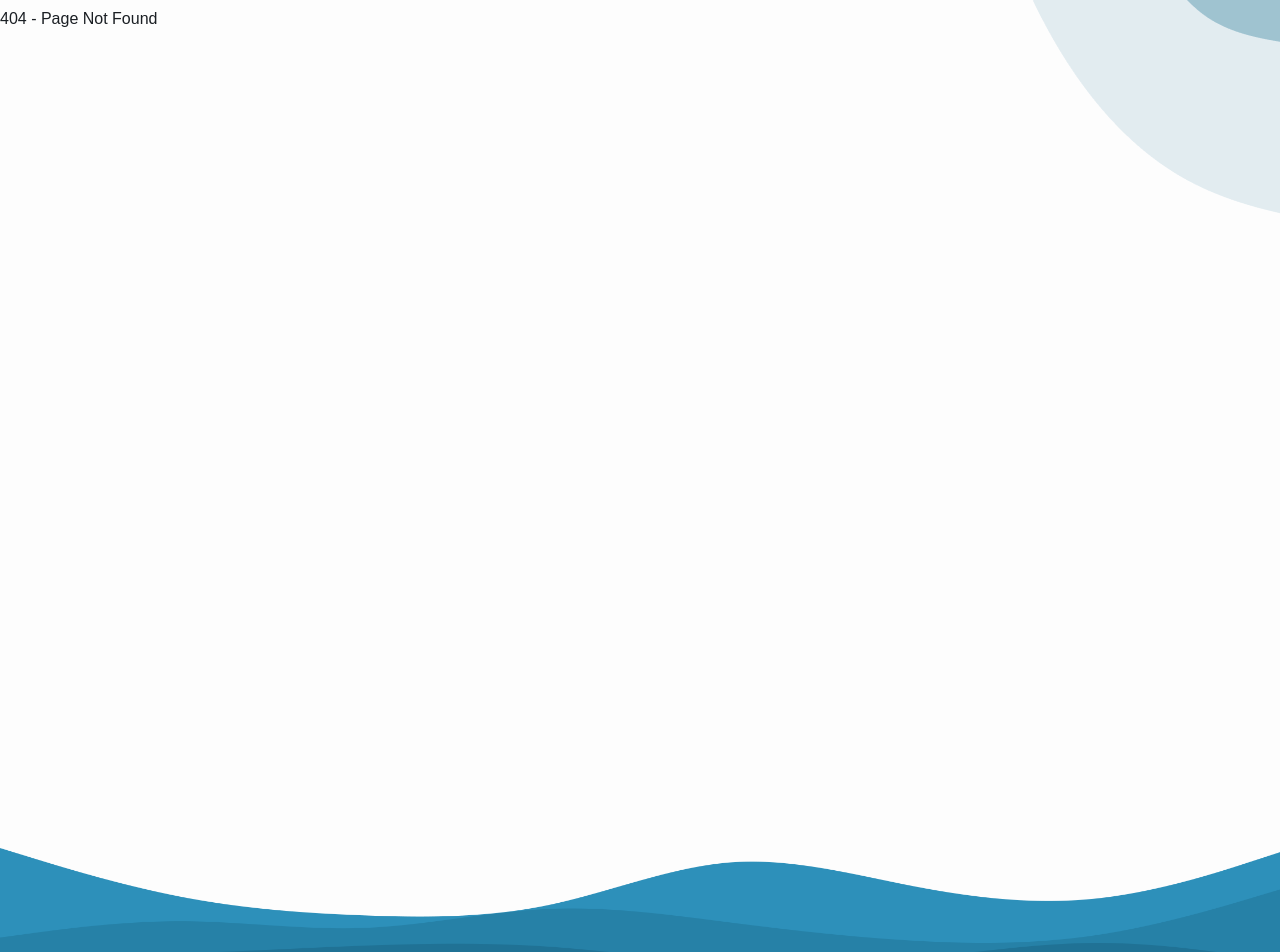
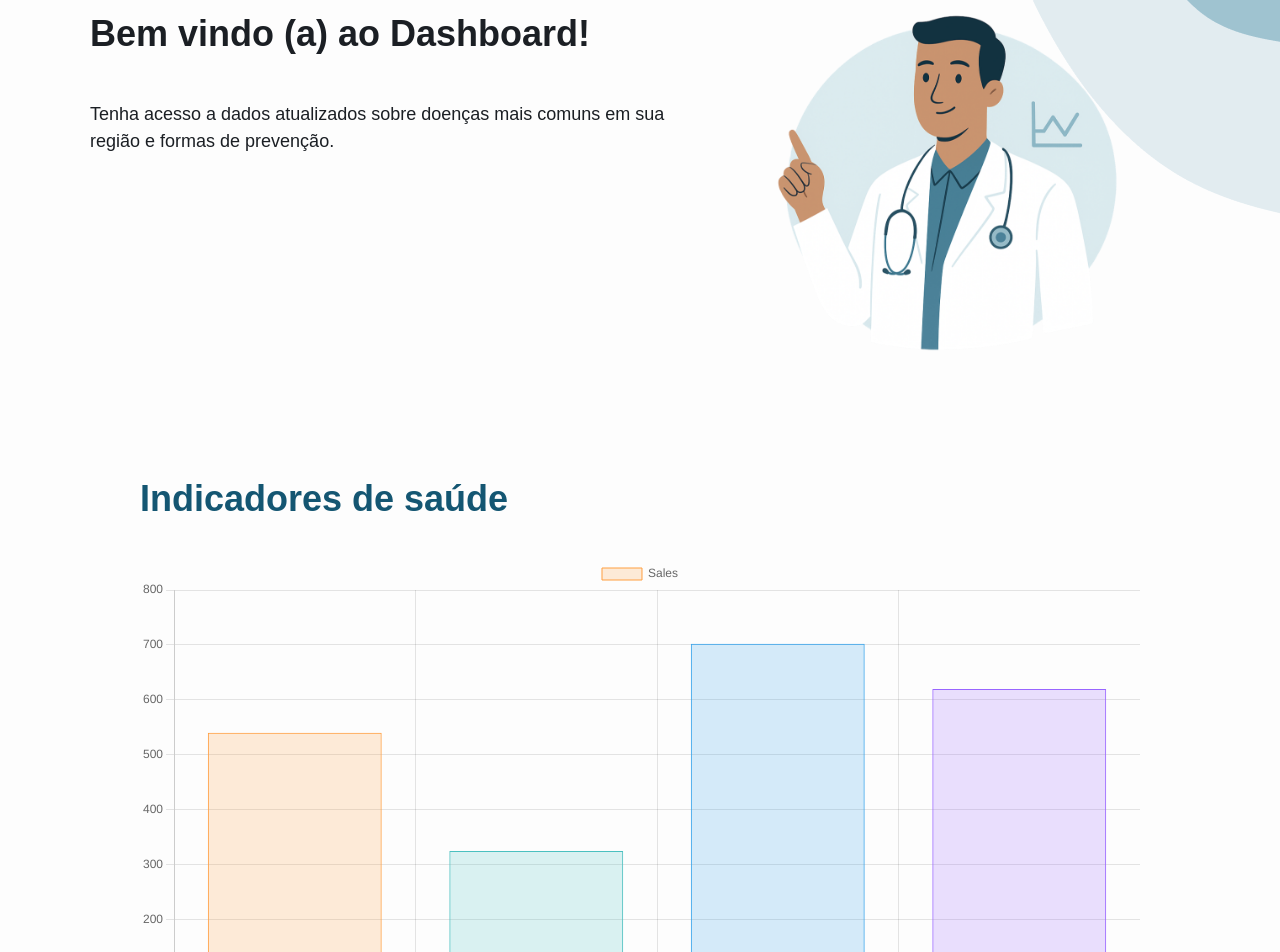
Before and after one commit to MarcosGTS/Saude-maranhao, a React (Vite) app: page /dashboard in a window 1280 px wide. Before the commit this address had no page. Shown: the part 148-1100 px from the top of the page. Built offline with nearby package versions, Linux system fonts and the light colour scheme.

Commit message:
Add Dashboard

```diff
--- a/package.json
+++ b/package.json
@@ -11,6 +11,7 @@
   },
   "dependencies": {
     "@tailwindcss/vite": "^4.1.11",
+    "chart.js": "^4.5.0",
     "primeflex": "^4.0.0",
     "primeicons": "^7.0.0",
     "primereact": "^10.9.6",
--- /dev/null
+++ b/src/components/DashboardChart.jsx
@@ -0,0 +1,46 @@
+import React, { useState, useEffect } from 'react';
+import { Chart } from 'primereact/chart';
+
+export default function DashboardChart() {
+    const [chartData, setChartData] = useState({});
+    const [chartOptions, setChartOptions] = useState({});
+
+    useEffect(() => {
+        const data = {
+            labels: ['Q1', 'Q2', 'Q3', 'Q4'],
+            datasets: [
+                {
+                    label: 'Sales',
+                    data: [540, 325, 702, 620],
+                    backgroundColor: [
+                        'rgba(255, 159, 64, 0.2)',
+                        'rgba(75, 192, 192, 0.2)',
+                        'rgba(54, 162, 235, 0.2)',
+                        'rgba(153, 102, 255, 0.2)'
+                      ],
+                      borderColor: [
+                        'rgb(255, 159, 64)',
+                        'rgb(75, 192, 192)',
+                        'rgb(54, 162, 235)',
+                        'rgb(153, 102, 255)'
+                      ],
+                      borderWidth: 1
+                }
+            ]
+        };
+        const options = {
+            scales: {
+                y: {
+                    beginAtZero: true
+                }
+            }
+        };
+
+        setChartData(data);
+        setChartOptions(options);
+    }, []);
+
+    return (
+        <Chart type="bar" data={chartData} options={chartOptions} />
+    )
+}
--- /dev/null
+++ b/src/pages/Dashboard.jsx
@@ -0,0 +1,54 @@
+import DashboardHero from '../assets/imgs/dashboard_hero.png';
+import DashboardChart from '../components/DashboardChart';
+
+export default function Home() {
+  return (<>
+    <div className="flex flex-col gap-[120px]">
+      <section className="mx-auto w-full flex max-w-[1100px]">
+        <div className="grow-2">
+          <h1 className="text-[36px] font-bold">Bem vindo (a) ao Dashboard!</h1>
+          <p className="max-w-[600px] my-[40px] text-[18px]">
+            Tenha acesso a dados atualizados sobre doenças mais comuns em sua região e formas de prevenção.
+          </p>
+          {/* <div className="flex gap-4">
+            <Button style={{backgroundColor: "var(--tertiary)"}} label="Dashboard"/>
+            <Button style={{color: "var(--tertiary)", borderColor: "var(--tertiary)"}} outlined label="Consultas"/>
+          </div> */}
+        </div>
+        <div className="grow-2">
+          <img className="w-[360px]" src={DashboardHero}/>
+        </div>
+      </section>
+      <section className="mx-auto w-full max-w-[1000px]">
+        <h2 className="text-[36px] font-bold text-primary">Indicadores de saúde</h2>
+        <div className='mt-8'>
+          <DashboardChart />
+        </div>
+      </section>
+      <section className="mx-auto w-full max-w-[1000px]">
+        <h2 className="text-[36px] font-bold text-primary">Indicadores de saúde</h2>
+
+        <div className="flex flex-col gap-[32px] mt-[48px] ml-[64px]">
+          <div>
+            <h3 className="text-[36px] font-bold">O que é?</h3>
+            <p className="max-w-[800px] mt-4 text-[20px] ">
+              É uma condição crônica em que a pressão do sangue nas artérias está constantemente elevada.
+              Isso significa que o coração precisa trabalhar mais para bombear o sangue para o resto do corpo.
+              Uma pessoa é diagnosticada com hipertensão quando os valores da pressão arterial são iguais ou superiores a 140/90 (ou 14 por 9).
+            </p>
+          </div>
+
+          <div>
+            <h3 className="text-[36px] font-bold">Como previnir?</h3>
+            <p className="max-w-[800px] mt-4 text-[20px]">
+              Para prevenir a hipertensão, é,essencial adotar um estilo de vida saudável,
+              incluindo a manutenção de um peso adequado, a prática regular de exercícios físicos,
+              a redução do consumo de sal e álcool, a não utilização de cigarros,
+              e o controle do estresse através de momentos de lazer e atividades relaxantes.
+            </p>
+          </div>
+        </div>
+      </section>
+    </div>
+  </>);
+}
--- a/src/router.jsx
+++ b/src/router.jsx
@@ -3,6 +3,7 @@ import App from "./App";
 import Home from "./pages/Home";
 import About from "./pages/About";
 import Articles from "./pages/Articles";
+import Dashboard from "./pages/Dashboard";
 import Consultation from "./pages/Consultation";
 import NotFound from "./pages/NotFound";
 
@@ -15,6 +16,7 @@ export const router = createBrowserRouter([
       { path: "about", element: <About /> },
       { path: "artigos", element: <Articles /> },
       { path: "consultas", element: <Consultation/> },
+      { path: "dashboard", element: <Dashboard/> },
       { path: "*", element: <NotFound /> },
     ],
   },
```
Also changed, not shown: src/assets/imgs/dashboard_hero.png (added), 8 other files (tests, documents, lock files or other folders).
